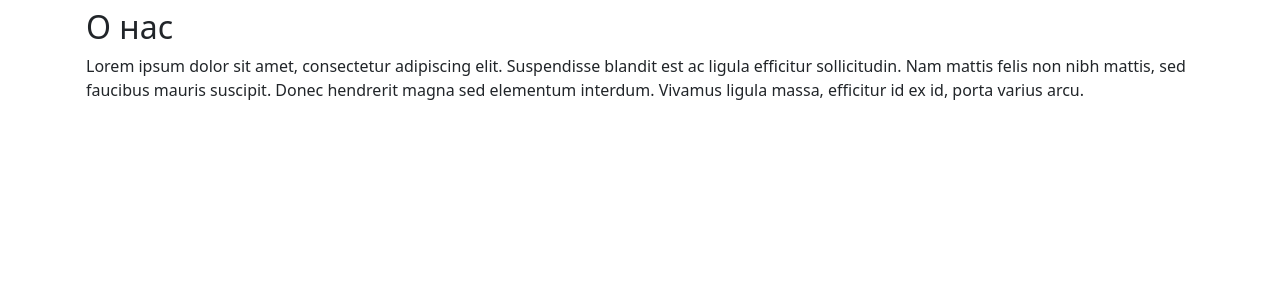
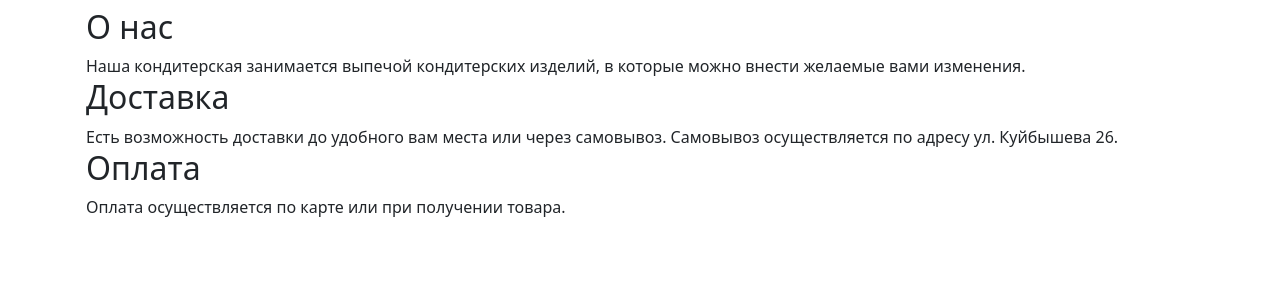
Before and after one commit to egorvania1/bakery-diploma, a Django app: page /about in a window 1280 px wide. Shown: the part 192-492 px from the top of the page. Run offline with Django 5.2, Linux system fonts and the light colour scheme; style sheets or scripts are compiled from the project's sources; some libraries are stand-ins or nearby versions.

Commit message:
Update about.html

```diff
--- a/bakerysite/website/templates/about.html
+++ b/bakerysite/website/templates/about.html
@@ -5,6 +5,10 @@
 {% block content %}
     <div class="container ps-3 p-2">
         <h2>О нас</h2>
-        Lorem ipsum dolor sit amet, consectetur adipiscing elit. Suspendisse  blandit est ac ligula efficitur sollicitudin. Nam mattis felis non nibh  mattis, sed faucibus mauris suscipit. Donec hendrerit magna sed  elementum interdum. Vivamus ligula massa, efficitur id ex id, porta  varius arcu.
+        Наша кондитерская занимается выпечой кондитерских изделий, в которые можно внести желаемые вами изменения.
+        <h2>Доставка</h2>
+        Есть возможность доставки до удобного вам места или через самовывоз. Самовывоз осуществляется по адресу ул. Куйбышева 26.
+        <h2>Оплата</h2>
+        Оплата осуществляется по карте или при получении товара.
     </div>
 {% endblock content %}
```
